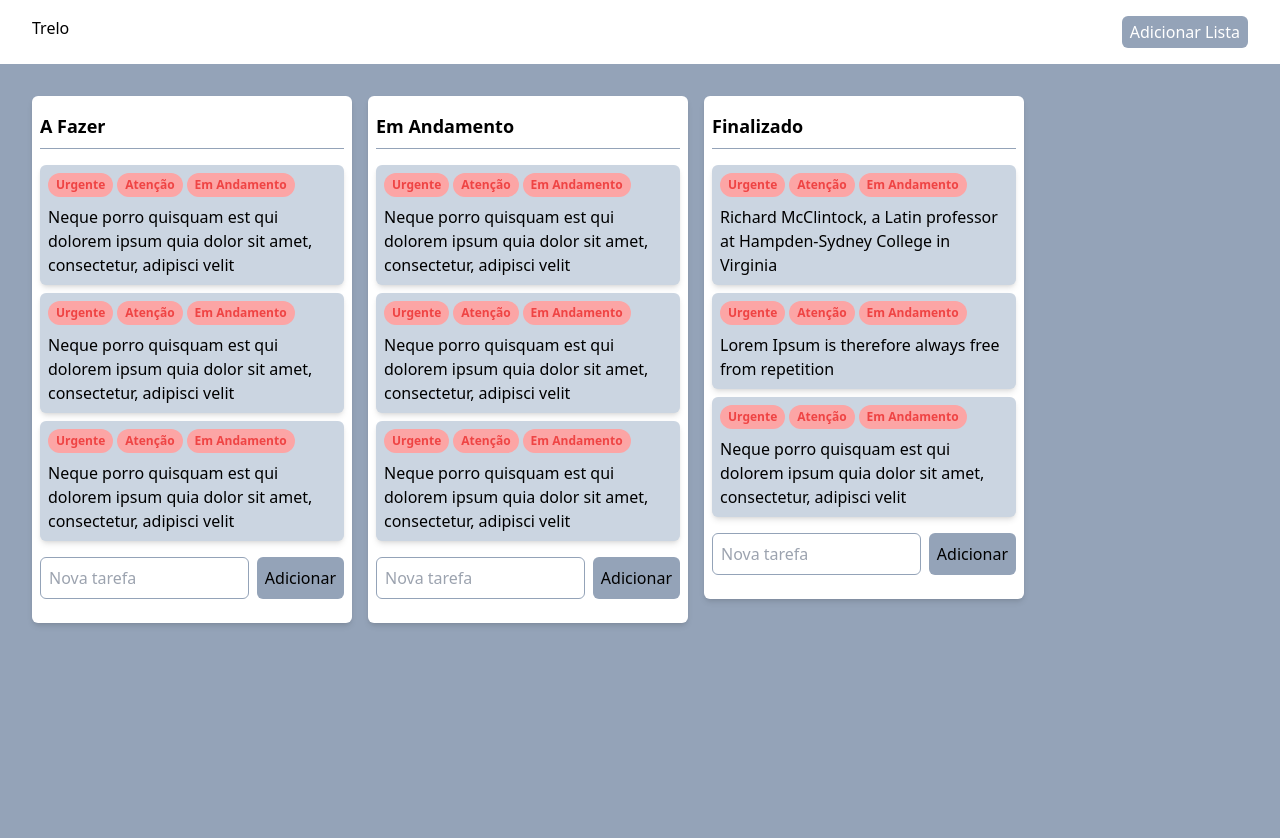
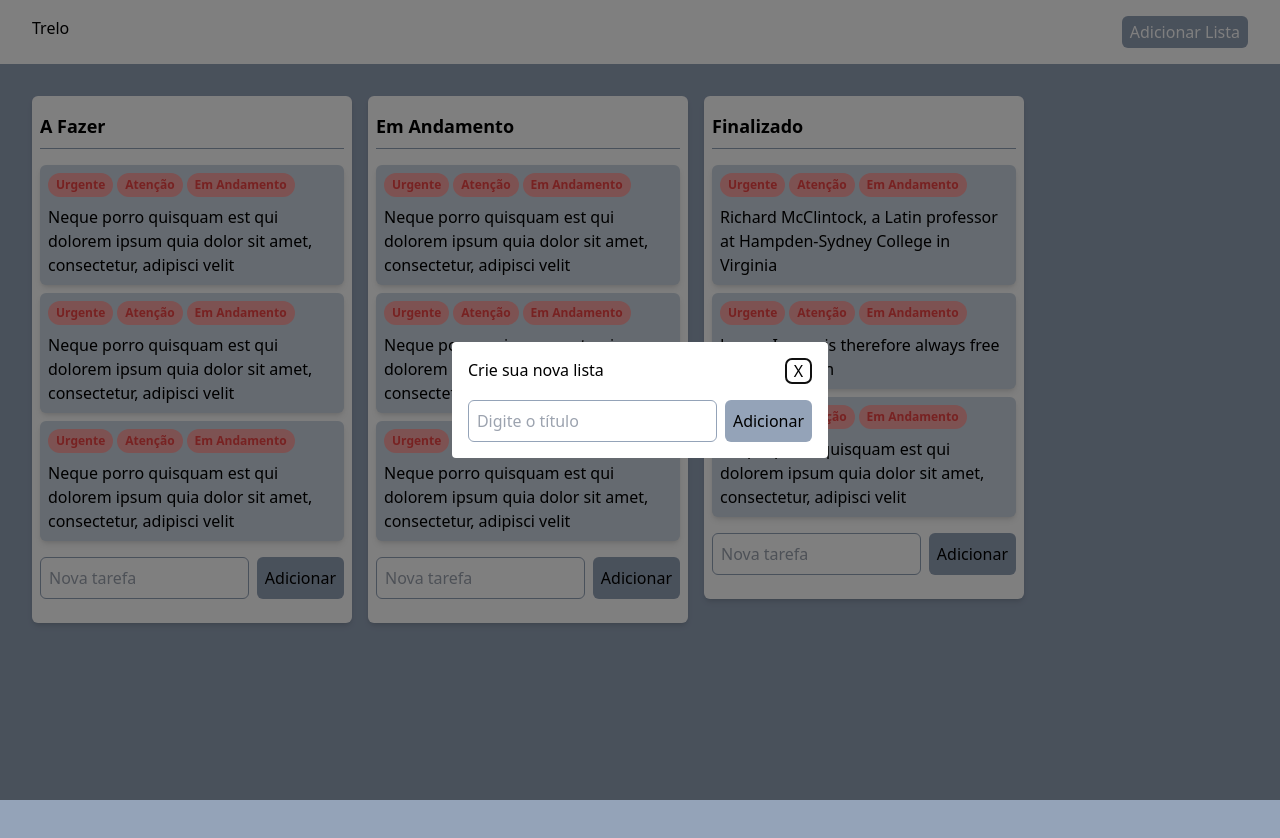
Before and after one commit to andreenakashima/trello-clone, a React (Vite) app: page / in a window 1280 px wide. Shown: the top 838 px of the page. Built offline with nearby package versions, Linux system fonts and the light colour scheme; data requests are answered from the project's data file.

Commit message:
Add header dialog

```diff
--- a/src/App.tsx
+++ b/src/App.tsx
@@ -3,7 +3,12 @@ import { useQuery } from "react-query";
 import { List } from "./components/List";
 import { ListProps } from "./components/List";
 
+import { useState } from "react";
+import { Dialog } from "@headlessui/react";
+
 export function App() {
+  const [isOpen, setIsOpen] = useState(true);
+
   const { data, isLoading } = useQuery("lists", () => {
     return axios
       .get("http://localhost:3000/lists")
@@ -16,9 +21,48 @@ export function App() {
 
   return (
     <>
+      <Dialog
+        open={isOpen}
+        onClose={() => setIsOpen(false)}
+        className="relative z-50"
+      >
+        <div className="fixed inset-0 bg-black/50" aria-hidden="true" />
+
+        <div className="fixed inset-0 flex items-center justify-center p-4">
+          <Dialog.Panel className="mx-auto max-w-sm rounded bg-white p-4">
+            <div className="flex justify-between">
+              <Dialog.Title>Crie sua nova lista</Dialog.Title>
+
+              <button
+                onClick={() => setIsOpen(false)}
+                className="rounded-md border px-2 hover:bg-slate-500 hover:text-white"
+              >
+                X
+              </button>
+            </div>
+
+            <div className="mt-4">
+              <form className="flex gap-2">
+                <input
+                  type="text"
+                  className="w-full rounded-md border border-slate-400 p-2"
+                  placeholder="Digite o título"
+                />
+                <button className="rounded-md bg-slate-400 p-2">
+                  Adicionar
+                </button>
+              </form>
+            </div>
+          </Dialog.Panel>
+        </div>
+      </Dialog>
+
       <header className="flex justify-between px-8 py-4">
         <h1>Trelo</h1>
-        <button className="rounded-md bg-slate-400 px-2 py-1 text-white">
+        <button
+          onClick={() => setIsOpen(true)}
+          className="rounded-md bg-slate-400 px-2 py-1 text-white"
+        >
           Adicionar Lista
         </button>
       </header>
```
